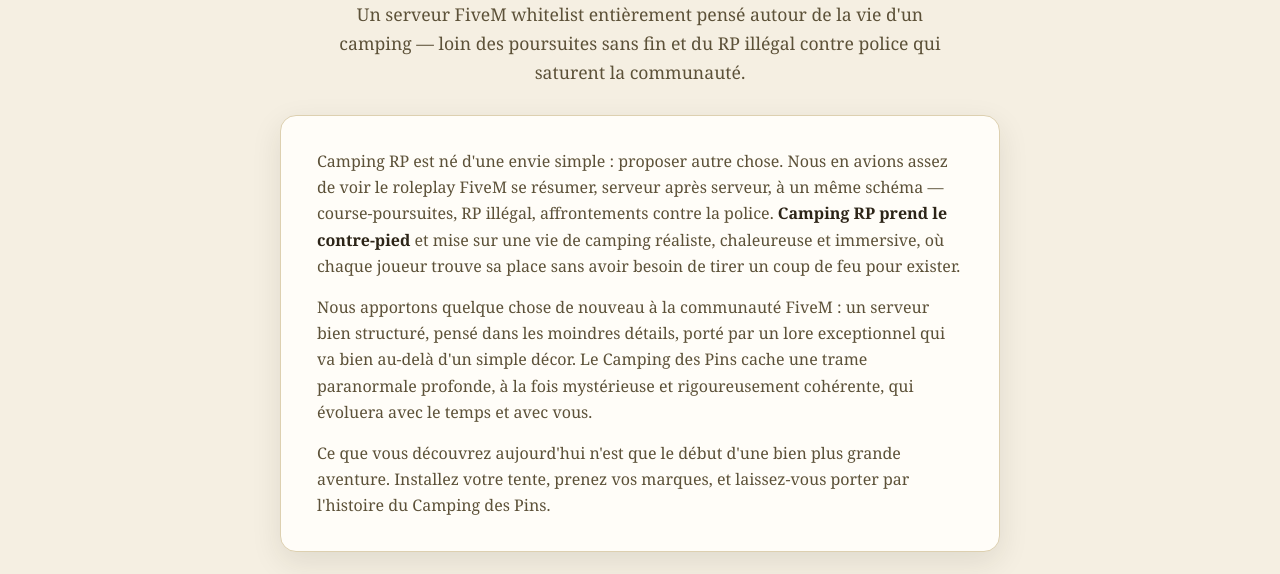
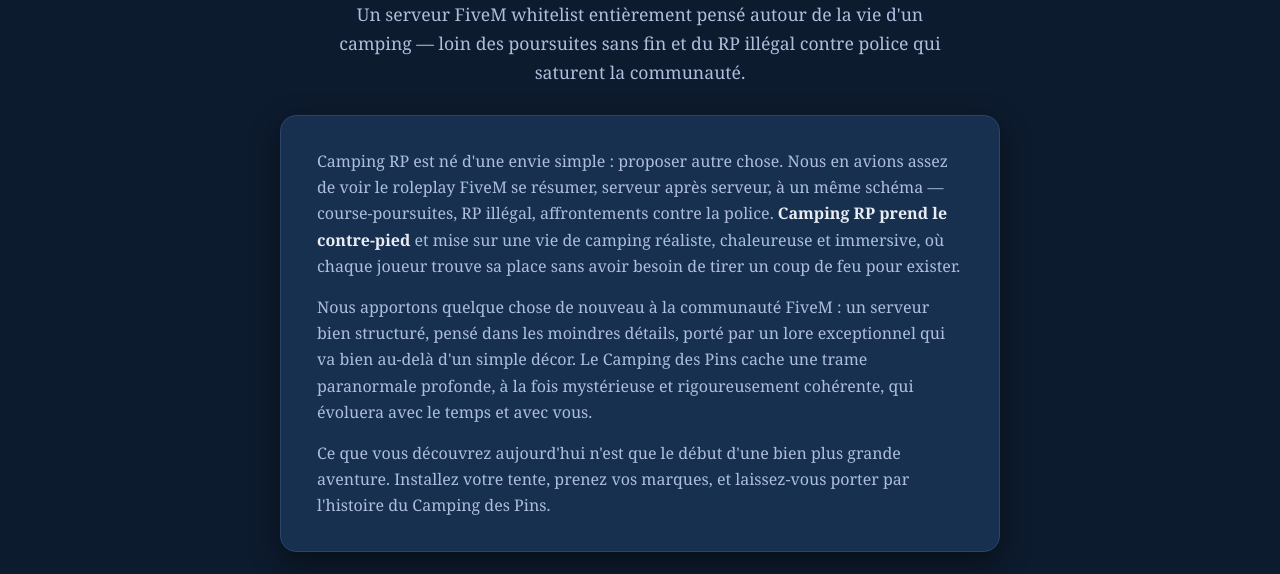
Before and after one commit to Azkoz1/campingrp-site, a plain HTML site: page index.html in a window 1280 px wide. Shown: the part 278-852 px from the top of the page. Drawn offline with Linux system fonts and the light colour scheme.

Commit message:
Palette bleu nuit sur tout le site

```diff
--- a/index.html
+++ b/index.html
@@ -7,54 +7,54 @@
 <meta name="description" content="Site officiel de Camping RP, serveur FiveM whitelist +18 : présentation, équipe et règlement du Camping des Pins." />
 <style>
   :root {
-    --bg: #f5efe2;
-    --bg-alt: #ece2cd;
-    --panel: #fffdf8;
-    --panel-border: #ddd0b0;
-    --ink: #2c2417;
-    --ink-soft: #5c5138;
-    --ink-faint: #8a7c5c;
-    --accent: #2f5d3a;
-    --accent-2: #7a9a5f;
-    --accent-warm: #b5652f;
-    --accent-warm-2: #d98b4f;
-    --line: #d7c9a3;
-    --shadow: 0 10px 30px rgba(44, 36, 23, 0.10);
+    --bg: #0d1b2e;
+    --bg-alt: #14263f;
+    --panel: #17304f;
+    --panel-border: #2a4568;
+    --ink: #e8edf5;
+    --ink-soft: #aebedc;
+    --ink-faint: #7488ac;
+    --accent: #4f8fe0;
+    --accent-2: #6fa8ec;
+    --accent-warm: #d9a441;
+    --accent-warm-2: #c98f2c;
+    --line: #24406a;
+    --shadow: 0 10px 30px rgba(0, 0, 0, 0.45);
     --radius: 16px;
     --max: 980px;
   }
 
   :root:not([data-theme="light"]) {
     @media (prefers-color-scheme: dark) {
-      --bg: #14170f;
-      --bg-alt: #191c13;
-      --panel: #1d2117;
-      --panel-border: #33391f;
-      --ink: #eee7d2;
-      --ink-soft: #c3b992;
-      --ink-faint: #8a8562;
-      --accent: #8fbb7a;
-      --accent-2: #6f9a58;
-      --accent-warm: #e0954e;
-      --accent-warm-2: #c97a35;
-      --line: #33391f;
+      --bg: #0d1b2e;
+      --bg-alt: #14263f;
+      --panel: #17304f;
+      --panel-border: #2a4568;
+      --ink: #e8edf5;
+      --ink-soft: #aebedc;
+      --ink-faint: #7488ac;
+      --accent: #4f8fe0;
+      --accent-2: #6fa8ec;
+      --accent-warm: #d9a441;
+      --accent-warm-2: #c98f2c;
+      --line: #24406a;
       --shadow: 0 10px 30px rgba(0, 0, 0, 0.45);
     }
   }
 
   :root[data-theme="dark"] {
-    --bg: #14170f;
-    --bg-alt: #191c13;
-    --panel: #1d2117;
-    --panel-border: #33391f;
-    --ink: #eee7d2;
-    --ink-soft: #c3b992;
-    --ink-faint: #8a8562;
-    --accent: #8fbb7a;
-    --accent-2: #6f9a58;
-    --accent-warm: #e0954e;
-    --accent-warm-2: #c97a35;
-    --line: #33391f;
+    --bg: #0d1b2e;
+    --bg-alt: #14263f;
+    --panel: #17304f;
+    --panel-border: #2a4568;
+    --ink: #e8edf5;
+    --ink-soft: #aebedc;
+    --ink-faint: #7488ac;
+    --accent: #4f8fe0;
+    --accent-2: #6fa8ec;
+    --accent-warm: #d9a441;
+    --accent-warm-2: #c98f2c;
+    --line: #24406a;
     --shadow: 0 10px 30px rgba(0, 0, 0, 0.45);
   }
 
```
